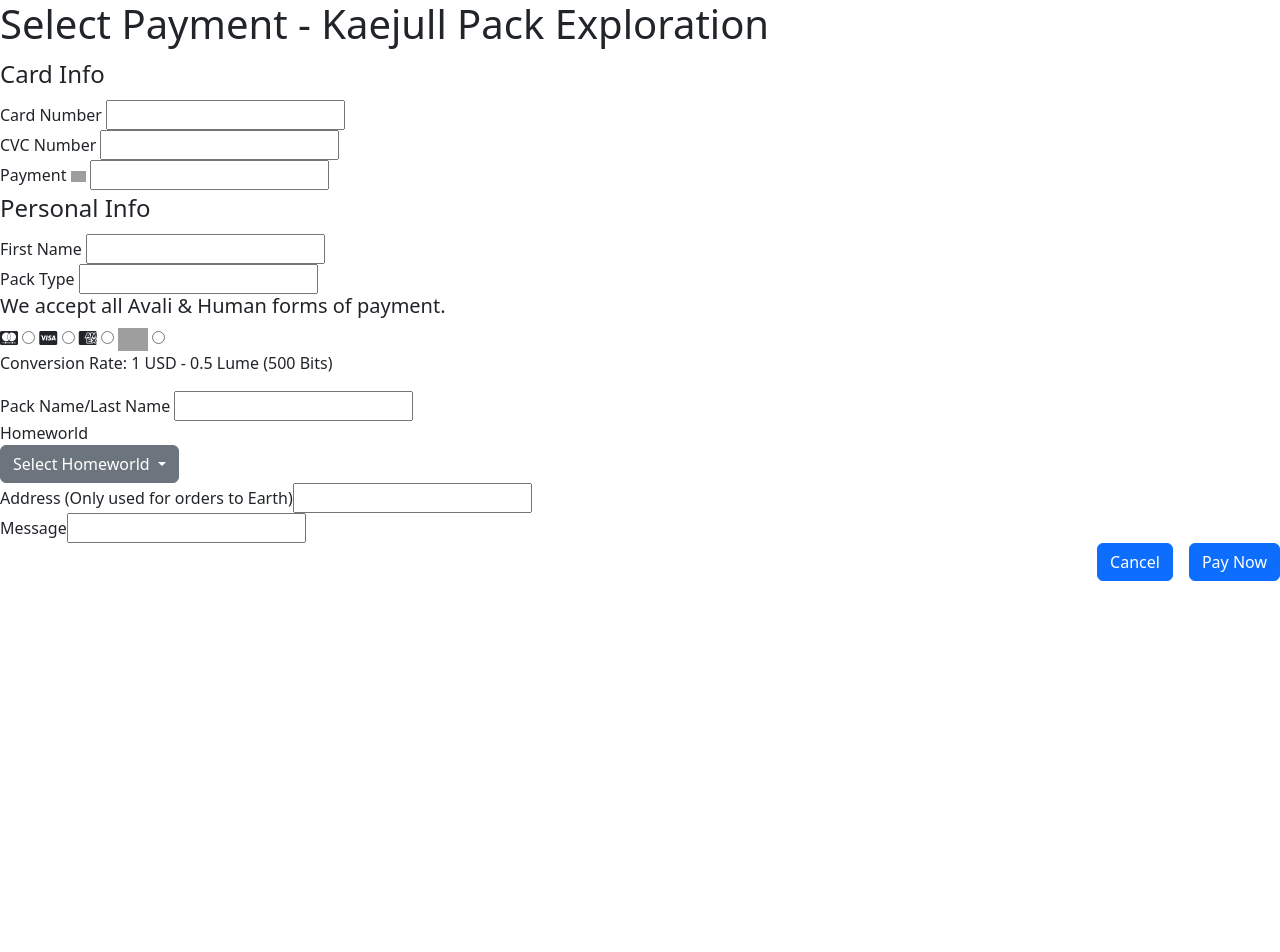
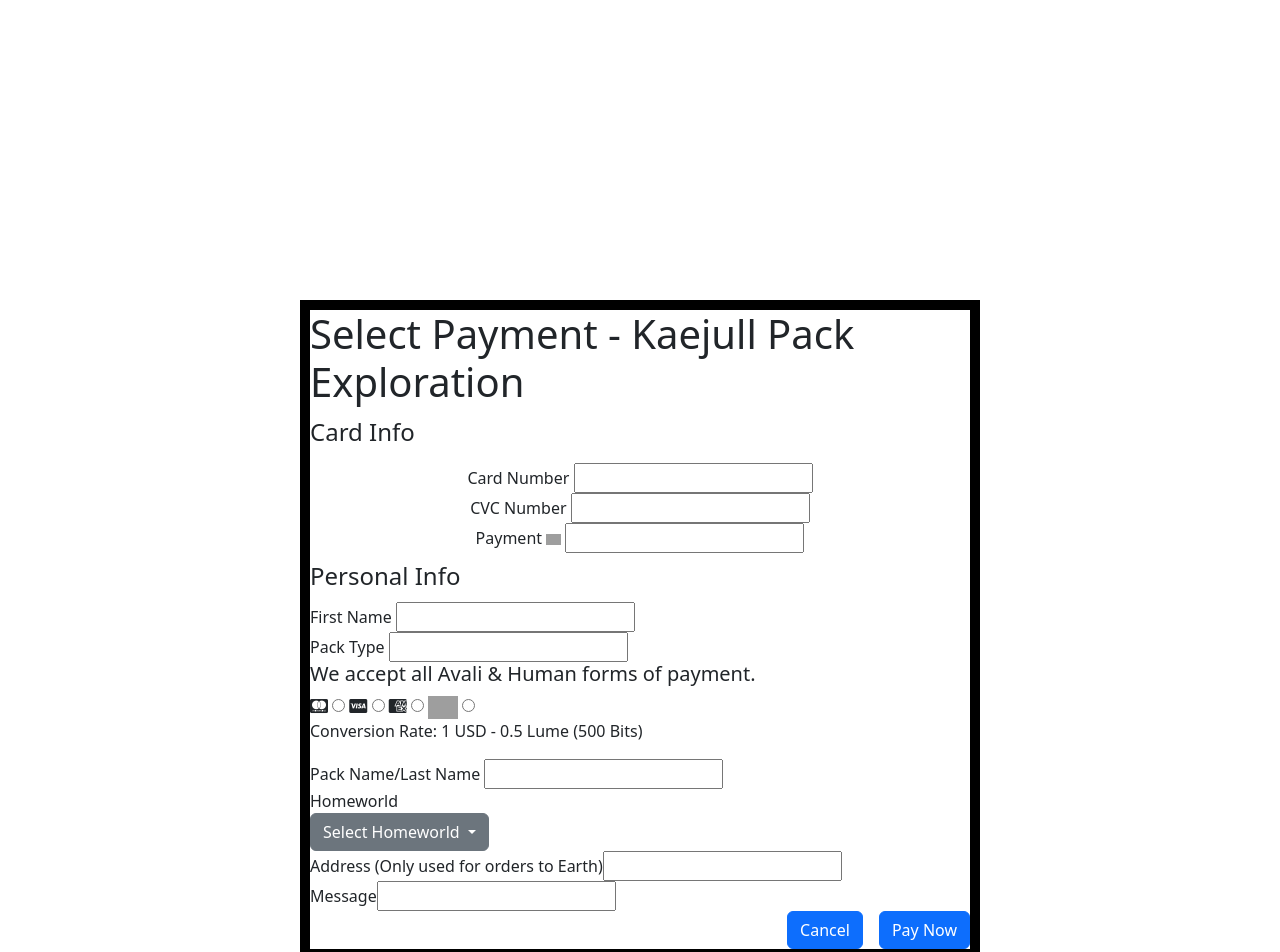
Before and after one commit to 4GeeksAcademy/ProjectHTML5Fourm, a website: page index.html in a window 1280 px wide. Shown: the top 952 px of the page. Before the commit the page ends 800 px from the top, so only its background shows below. Drawn offline with nearby package versions, Linux system fonts and the light colour scheme; grey boxes are pictures that could not be loaded.

Commit message:
"Finalized all text."

```diff
--- a/index.html
+++ b/index.html
@@ -17,12 +17,9 @@
     </div>
     <div #payinfo>
         <div #Error></div>
-
+        <legend>Card Info</legend>
         <div class="inputboxes">
                 <fieldset>
-                <legend>Card Info</legend>
-                <fieldset>
-
                     <label>Card Number</label>
                     <input type="text" id="Cardnumber" name="Card Number">
                 </fieldset>
@@ -34,12 +31,11 @@
                 <label>Payment <img src="https://i.imgur.com/82RPGMu.png" width="15px"></label>
                 <input type="text" id="Payammount" name="Payammount">
                 </fieldset>
-            </fieldset>
         </div>
     </div>
     <div>
         <legend>Personal Info</legend>
-        <div>
+        <div class="Personalbody">
             <fieldset>
             <label>First Name</label>
             <input type="text" id="firstname" name="First Name">
--- a/styles.css
+++ b/styles.css
@@ -1,8 +1,20 @@
-.inputboxes {display:inline-flex;}
 
 .PersonalBody {display:flex;}
 
-#sendButton {display:flex;
+.sendButton {display:flex;
 margin: 20px;}
 
-body {margin:50px;}
+div .inputboxes {display:flex;
+    justify-content: center;
+    flex-wrap: wrap;
+    align-content: space-evenly;
+padding:5px;}
+
+fieldset {padding-left: 5px;
+padding-right: 5px;}
+
+html {border-style: solid;
+border-width: 10px;
+margin:300px;
+align-self: center;
+}
```
Lines whose indentation alone changed are shown as unchanged.
